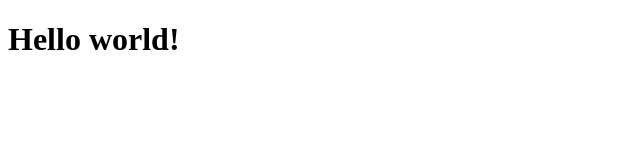
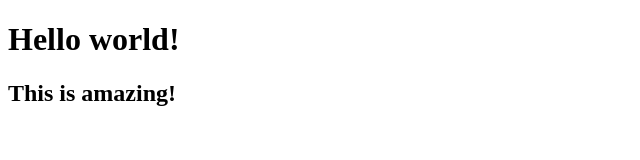
Before and after one commit to DILLIR/rembo, a plain HTML site: page index.html in a window 1280 px wide. Shown: the whole page, without its empty margins (0-640 px from the left). Drawn offline with Linux system fonts and the light colour scheme.

Commit message:
Add new h2

```diff
--- a/index.html
+++ b/index.html
@@ -7,5 +7,6 @@
 </head>
 <body>
     <h1>Hello world!</h1>
+    <h2>This is amazing!</h2>
 </body>
 </html>
```
